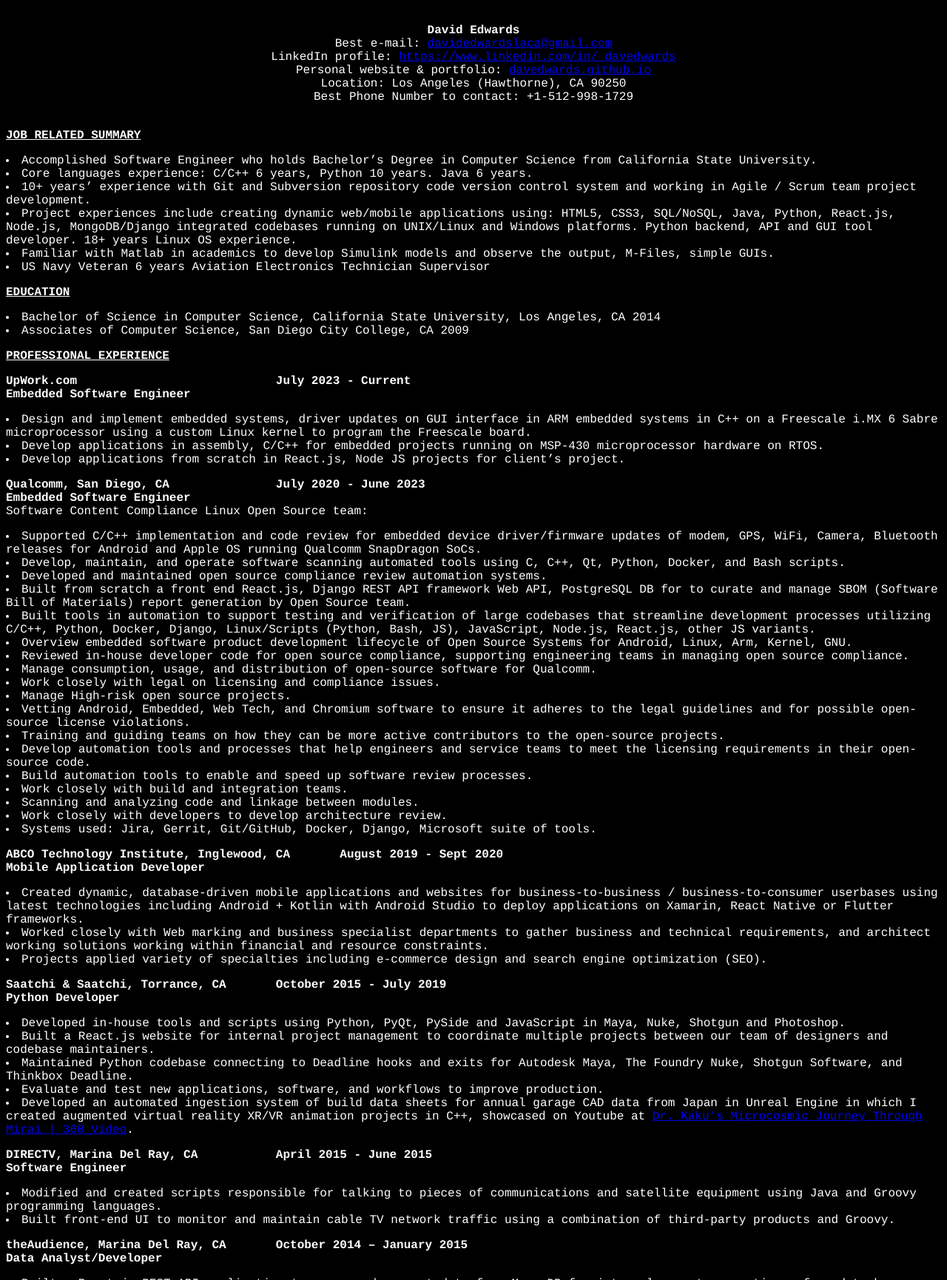
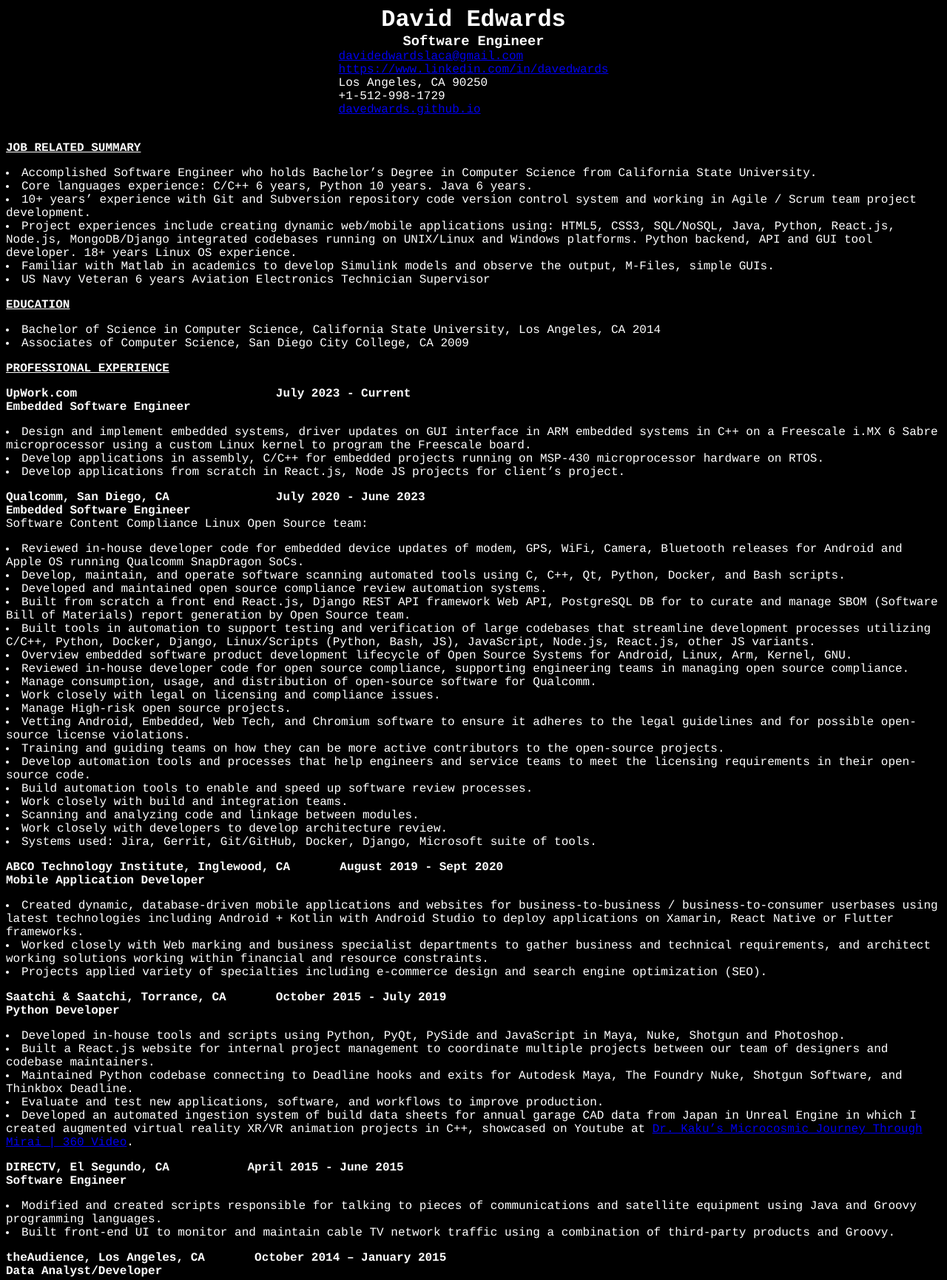
Before and after one commit to davedwards/davedwards.github.io, a plain HTML site: page resume/DavidEdwards-Resume.html in a window 1280 px wide. Shown: the top 1730 px of the page at 74% size. Drawn offline with Linux system fonts and the light colour scheme.

Commit message:
resume reverts

```diff
--- a/resume/DavidEdwards-Resume.html
+++ b/resume/DavidEdwards-Resume.html
@@ -15,15 +15,24 @@
           font-family:courier, courier new, serif;}
 </style>
 <body>
-<p style="text-align:center;margin: 2em 0 0 0"><strong>David Edwards</strong></p>
-<p style="text-align:center;margin: 0 0 0 0"><strong></strong></p>
-<p style="text-align:center;margin: 0 0 0 0">Best e-mail: <a href="mailto:davidedwardslaca@gmail.com">davidedwardslaca@gmail.com</a></p>
-<p style="text-align:center;margin: 0 0 0 0">LinkedIn profile: <a href="https://www.linkedin.com/in/davedwards">https://www.linkedin.com/in/
-    davedwards</a></p>
-<p style="text-align:center;margin: 0 0 0 0">Personal website & portfolio: <a href="https://davedwards.github.io">davedwards.github.io</a></p>
-<p style="text-align:center;margin: 0 0 0 0">Location: Los Angeles (Hawthorne), CA 90250</p>
-<p style="text-align:center;margin: 0 0 0 0">Best Phone Number to contact: +1-512-998-1729</p>
-
+    <div id="bio-intro" style="text-align: center;">
+    <!-- <div id="img-container">
+        <img src="" alt="treybake Frontend Developer" />
+    </div> -->
+    <div id="bio-info">
+        <h1 style="margin: 0 0 0 0;">David Edwards</h1>
+        <h3 style="margin: 0 0 0 0;">Software Engineer</h3>
+    </div>
+    <div id="bio-contact">
+        <p style="text-align: left; display:inline-block; margin: 0 0 0 0;">
+            <a href="mailto:davidedwardslaca@gmail.com">davidedwardslaca@gmail.com</a><br/>
+            <a href="https://www.linkedin.com/in/davedwards">https://www.linkedin.com/in/davedwards</a><br>
+            Los Angeles, CA 90250<br>
+            +1-512-998-1729<br/>
+            <a href="https://davedwards.github.io">davedwards.github.io</a>
+        </p>
+    </div>
+</div>
 <br>
 <p><strong><u>JOB RELATED SUMMARY</u></strong></p>
 <li>Accomplished Software Engineer who holds Bachelor’s Degree in Computer Science from California State University.
@@ -56,7 +65,7 @@ Embedded Software Engineer</strong><br>
 <p><strong>Qualcomm, San Diego, CA &nbsp;&nbsp;&nbsp;&nbsp;&nbsp;&nbsp;&nbsp;&nbsp;&nbsp;&nbsp;&nbsp;&nbsp;&nbsp;&nbsp;July 2020 - June 2023<br>
 Embedded Software Engineer</strong><br>
 Software Content Compliance Linux Open Source team:<br>
-<li>Supported C/C++ implementation and code review for embedded device driver/firmware updates of modem, GPS, WiFi, Camera, Bluetooth releases for Android and Apple OS running Qualcomm SnapDragon SoCs.</li>
+<li>Reviewed in-house developer code for embedded device updates of modem, GPS, WiFi, Camera, Bluetooth releases for Android and Apple OS running Qualcomm SnapDragon SoCs.</li>
 <li>Develop, maintain, and operate software scanning automated tools using C, C++, Qt, Python, Docker, and Bash scripts.</li>
 <li>Developed and maintained open source compliance review automation systems.</li>
 <li>Built from scratch a front end React.js, Django REST API framework Web API, PostgreSQL DB for to curate and manage SBOM (Software Bill of Materials) report generation by Open Source team.</li>
@@ -101,7 +110,7 @@ Python Developer</strong><br>
         Video</a>.</li>
 </p>
 
-<p><strong>DIRECTV, Marina Del Ray, CA &nbsp;&nbsp;&nbsp;&nbsp;&nbsp;&nbsp;&nbsp;&nbsp;&nbsp;&nbsp;April 2015 - June 2015<br>
+<p><strong>DIRECTV, El Segundo, CA &nbsp;&nbsp;&nbsp;&nbsp;&nbsp;&nbsp;&nbsp;&nbsp;&nbsp;&nbsp;April 2015 - June 2015<br>
 Software Engineer</strong>
 <li>Modified and created scripts responsible for talking to pieces of communications and satellite equipment using Java
     and Groovy programming languages.</li>
@@ -109,7 +118,7 @@ Software Engineer</strong>
     and Groovy.</li>
 </p>
 
-<p><strong>theAudience, Marina Del Ray, CA &nbsp;&nbsp;&nbsp;&nbsp;&nbsp;&nbsp;October 2014 – January 2015<br>
+<p><strong>theAudience, Los Angeles, CA &nbsp;&nbsp;&nbsp;&nbsp;&nbsp;&nbsp;October 2014 – January 2015<br>
 Data Analyst/Developer</strong>
 <li>Built a React.js REST API application to query and present data from MongoDB for internal report generation
     referred to by our sales data analyst teams.</li>
@@ -120,6 +129,19 @@ Data Analyst/Developer</strong>
 <li>Maintained and extended internal report generation tools.
 <li>Worked with other development, analytics and sales teams to create client facing reports.
 </li>
+</p>
+
+<p><strong>US Navy, San Diego, CA&nbsp;&nbsp;&nbsp;&nbsp;&nbsp;&nbsp;September 2000 - August 2006<br>
+Aviation Electronic Technician Supervisor</strong>
+<li>2nd Class Petty Officer at Coronado Naval Base.</li>
+<li>Westpac Deployment aboard USS Tarawa LHA-1 from 32nd St. Naval Base.</li>
+</p>
+
+<p><strong>UPS Supply Chain Solutions, Tempe, AZ&nbsp;&nbsp;&nbsp;&nbsp;&nbsp;&nbsp;February 1997 – September 2000<br>
+Hardware Support Technician</strong>
+<li>Validation & Verification Testing of Requirements, System and Regression Level Testing, Test Report Preparation, and Software Test Estimation.</li>
+<li>Develop and implement tools to support analysis of UPS desktop shipping tools, support and implement Test Automation features for software test team.</li>
+<li>Troubleshoot escalated technical issues with end-customer on desktop remote support systems.</li>
 </p>
 
 <p><strong><u>INTERNSHIPS AND PROJECTS</u></strong><br>
```
Also changed, not shown: 2 other files.
